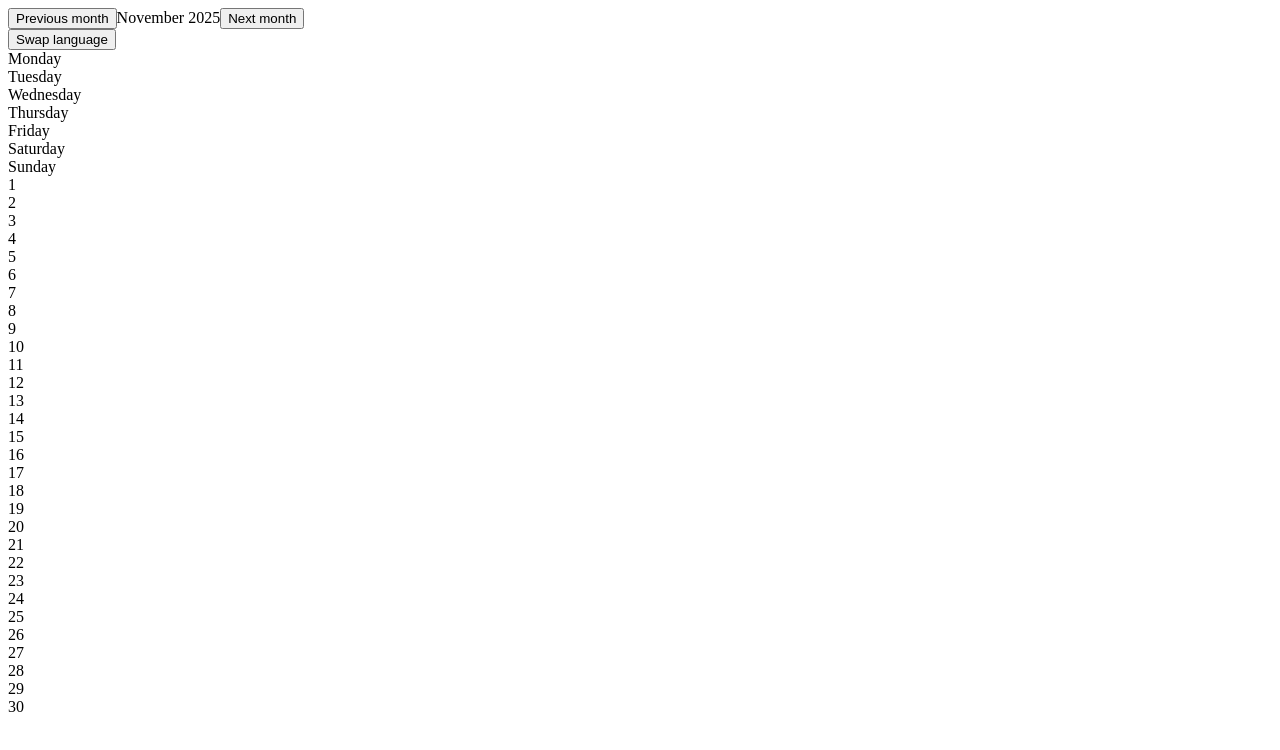
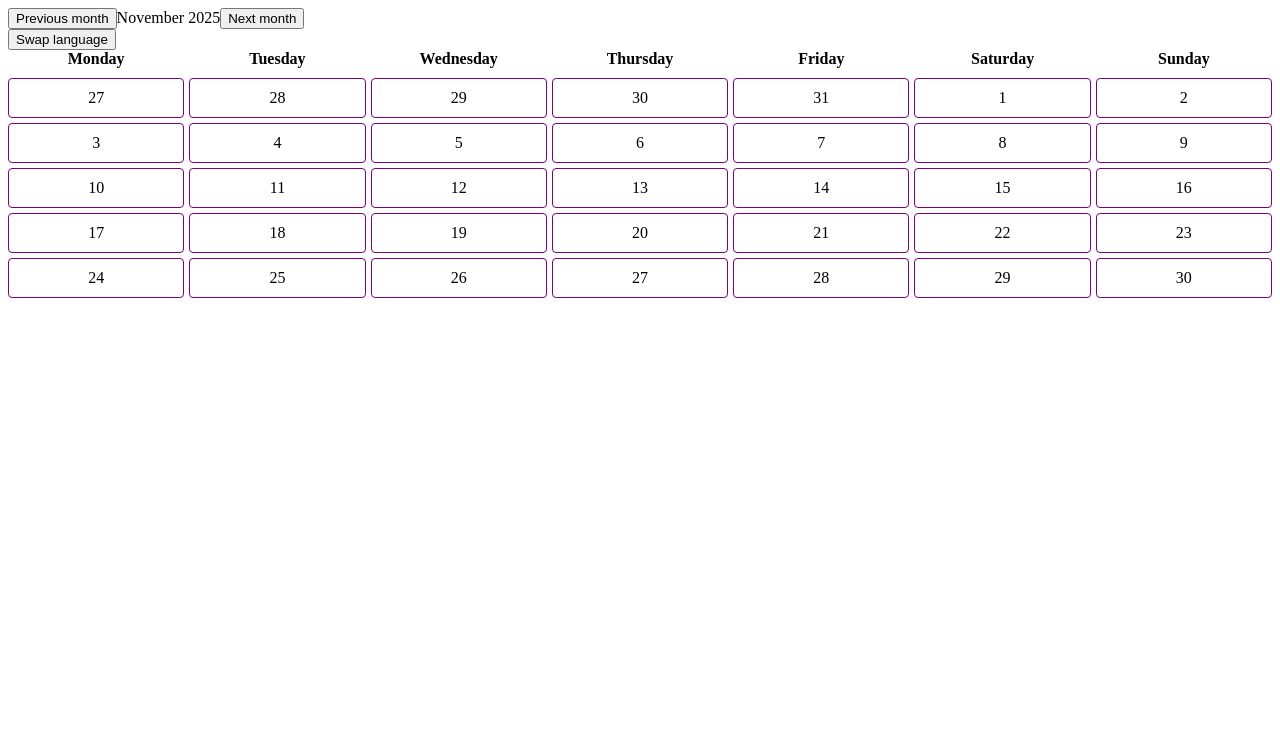
Before and after one commit to brearey/nadejda, a Vue app: page / in a window 1280 px wide. Shown: the top 750 px of the page. Built offline with nearby package versions, Linux system fonts and the light colour scheme; the HTML template or start-up script is replaced by a standard one.

Commit message:
a lot of fixes, constants, calendar by week done

```diff
--- a/src/components/calendar-component.vue
+++ b/src/components/calendar-component.vue
@@ -2,18 +2,20 @@
   <div class="container">
     <div class="header">
       <button v-on:click="setPrevMonth">Previous month</button>
-      <span>{{ monthsNames[currentLang as keyof typeof monthsNames][currentMonthIndex] }} {{ currentYear }}</span>
+      <span>{{ monthsNames[currentLang][currentMonthIndex] }} {{ currentYear }}</span>
       <button v-on:click="setNextMonth">Next month</button>
-      <br>
+      <br />
       <button v-on:click="swapLanguage">Swap language</button>
     </div>
     <div class="grid">
       <div class="week-days">
-        <div v-for="weekDay in weekDaysNames[currentLang as keyof typeof weekDaysNames]" :key="weekDay">{{ weekDay }}</div>
+        <div class="week-day-name" v-for="weekDay in weekDaysNames[currentLang]" :key="weekDay">
+          {{ weekDay }}
+        </div>
       </div>
       <div class="month-days">
-        <div v-for="(monthDay, idx) in monthDaysNumbers" :key="idx">
-          {{ monthDay }}
+        <div v-for="(day, idx) in calendarDays" :key="idx">
+          {{ day }}
         </div>
       </div>
     </div>
@@ -21,64 +23,31 @@
 </template>
 
 <script lang="ts">
+import {
+  LANG_ENG,
+  LANG_RUS,
+  MONTHS_NAMES_ENG,
+  MONTHS_NAMES_RUS,
+  WEEK_DAYS_ENG,
+  WEEK_DAYS_RUS,
+} from '@/utils/constants'
+
 export default {
   data() {
     const currentDate = new Date()
     return {
-      currentLang: 'english',
+      currentLang: 'english' as 'english' | 'russian',
       currentMonthIndex: currentDate.getMonth(),
       currentYear: currentDate.getFullYear(),
       weekDaysNames: {
-        english: [
-          'Monday',
-          'Tuesday',
-          'Wednesday',
-          'Thursday',
-          'Friday',
-          'Saturday',
-          'Sunday',
-        ],
-        russian: [
-          'Понедельник',
-          'Вторник',
-          'Среда',
-          'Четверг',
-          'Пятница',
-          'Суббота',
-          'Воскресенье',
-        ]
+        english: WEEK_DAYS_ENG,
+        russian: WEEK_DAYS_RUS,
       },
       monthsNames: {
-        english: [
-          'January',
-          'February',
-          'March',
-          'April',
-          'May',
-          'June',
-          'July',
-          'August',
-          'September',
-          'October',
-          'November',
-          'December',
-        ],
-        russian: [
-          'Январь',
-          'Февраль',
-          'Март',
-          'Апрель',
-          'Май',
-          'Июнь',
-          'Июль',
-          'Август',
-          'Сентябрь',
-          'Октябрь',
-          'Ноябрь',
-          'Декабрь',
-        ],
+        english: MONTHS_NAMES_ENG,
+        russian: MONTHS_NAMES_RUS,
       },
-      monthDaysNumbers: [] as number[],
+      calendarDays: [] as number[],
     }
   },
   methods: {
@@ -101,19 +70,25 @@ export default {
       this.generateCalendar()
     },
     swapLanguage() {
-      if (this.currentLang === 'english') {
-        this.currentLang = 'russian'
-      } else {
-        this.currentLang = 'english'
-      }
+      this.currentLang = this.currentLang === LANG_ENG ? LANG_RUS : LANG_ENG
     },
     generateCalendar() {
       const daysInMonth = new Date(this.currentYear, this.currentMonthIndex + 1, 0).getDate()
-      this.monthDaysNumbers = Array.from({ length: daysInMonth }, (_, i) => i + 1)
+      const firstDayOfMonth = new Date(this.currentYear, this.currentMonthIndex, 1).getDay()
+      const startDay = firstDayOfMonth === 0 ? 6 : firstDayOfMonth - 1
+      const daysInPrevMonth = new Date(this.currentYear, this.currentMonthIndex, 0).getDate()
+      const days: number[] = []
+
+      for (let i = startDay - 1; i >= 0; i--) {
+        days.push(daysInPrevMonth - i)
+      }
+
+      for (let i = 1; i <= daysInMonth; i++) {
+        days.push(i)
+      }
+
+      this.calendarDays = days
     },
-    getDaysInMonth(year: number, month: number): number {
-      return new Date(year, month + 1, 0).getDate()
-    }
   },
   mounted() {
     this.generateCalendar()
@@ -124,7 +99,34 @@ export default {
     },
     currentYear() {
       this.generateCalendar()
-    }
-  }
+    },
+  },
 }
 </script>
+
+<style scoped>
+.week-day-name {
+  text-align: center;
+}
+
+.month-days {
+  display: grid;
+  grid-template-columns: repeat(7, 1fr);
+  gap: 5px;
+}
+
+.week-days {
+  display: grid;
+  grid-template-columns: repeat(7, 1fr);
+  gap: 5px;
+  font-weight: bold;
+  margin-bottom: 10px;
+}
+
+.month-days div {
+  padding: 10px;
+  text-align: center;
+  border: 1px solid purple;
+  border-radius: 4px;
+}
+</style>
--- /dev/null
+++ b/src/utils/constants.ts
@@ -0,0 +1,48 @@
+export const WEEK_DAYS_ENG = [
+  'Monday',
+  'Tuesday',
+  'Wednesday',
+  'Thursday',
+  'Friday',
+  'Saturday',
+  'Sunday',
+]
+export const WEEK_DAYS_RUS = [
+  'Понедельник',
+  'Вторник',
+  'Среда',
+  'Четверг',
+  'Пятница',
+  'Суббота',
+  'Воскресенье',
+]
+export const MONTHS_NAMES_ENG = [
+  'January',
+  'February',
+  'March',
+  'April',
+  'May',
+  'June',
+  'July',
+  'August',
+  'September',
+  'October',
+  'November',
+  'December',
+]
+export const MONTHS_NAMES_RUS = [
+  'Январь',
+  'Февраль',
+  'Март',
+  'Апрель',
+  'Май',
+  'Июнь',
+  'Июль',
+  'Август',
+  'Сентябрь',
+  'Октябрь',
+  'Ноябрь',
+  'Декабрь',
+]
+export const LANG_ENG = 'english'
+export const LANG_RUS = 'russian'
```
